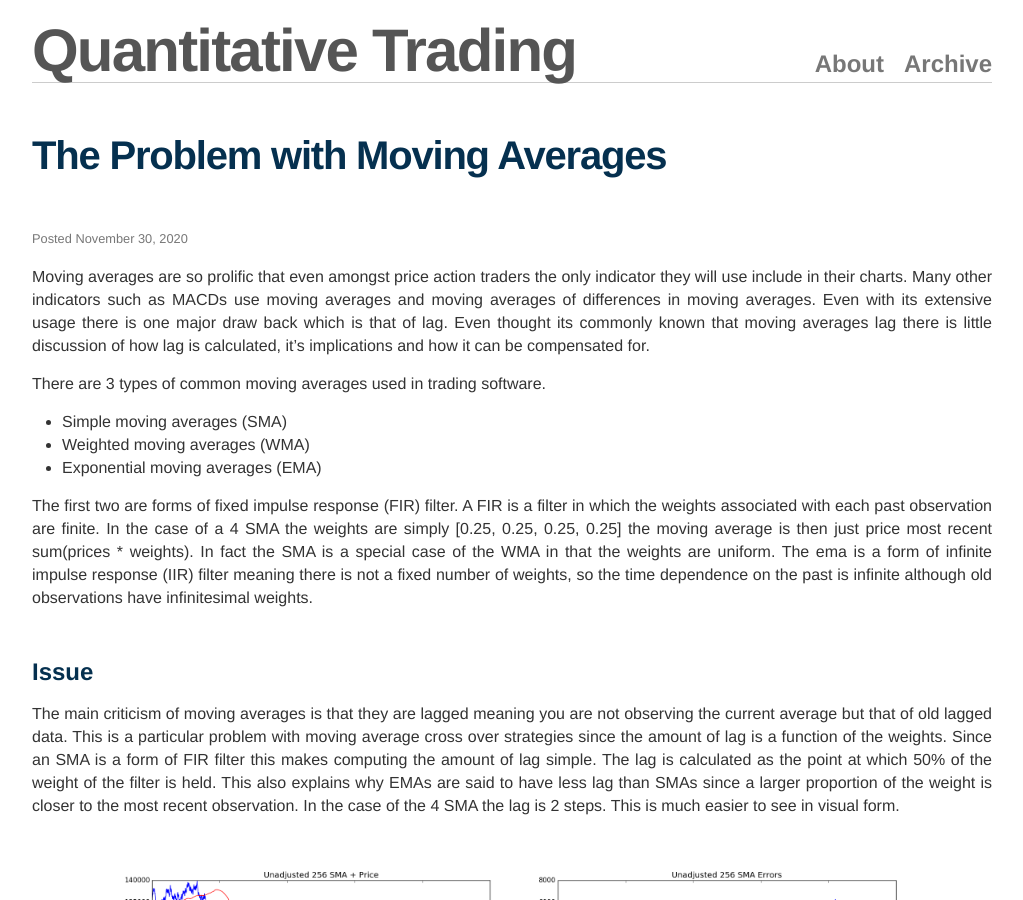
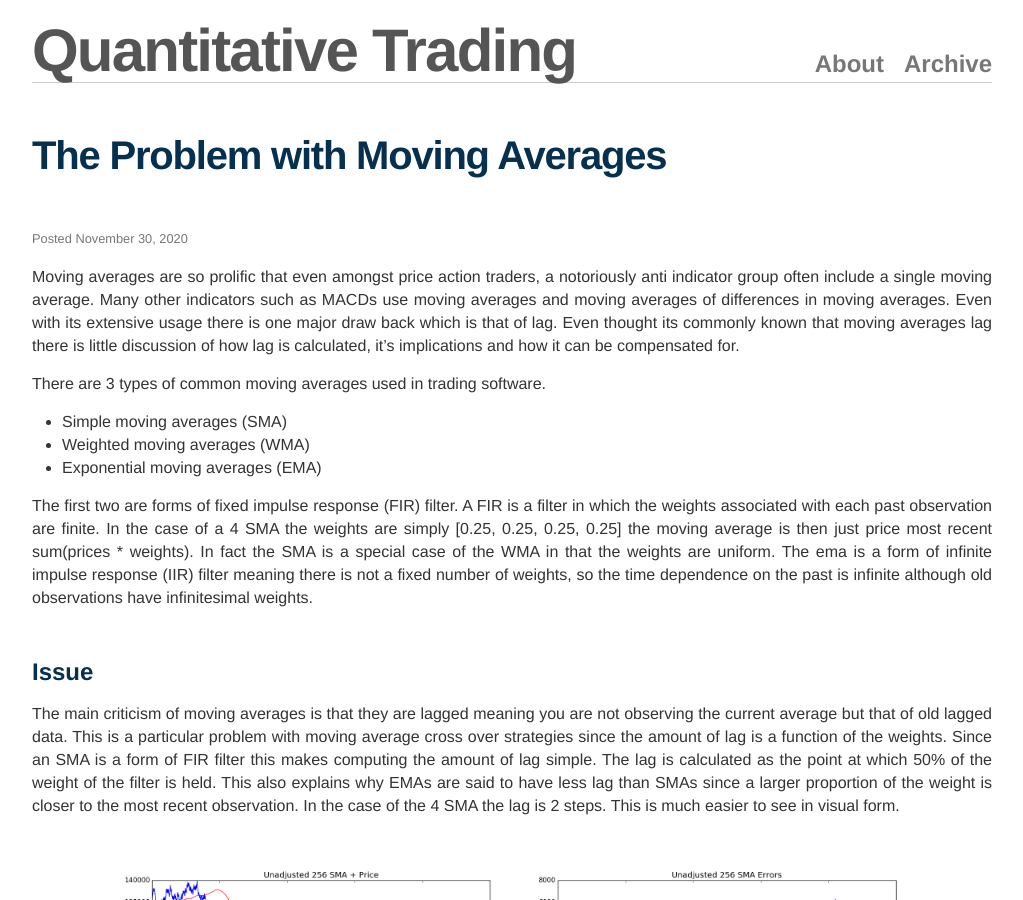
Before and after one commit to MarkRBest/markrbest.github.io, a Jekyll site: the page built from _posts/2020-11-30-problem-with-moving-averages.md, in a window 1280 px wide and 900 px high. Shown: the whole window, without its empty margins (128-1151 px from the left). Built offline with Jekyll 4.4.1, drawn with Linux system fonts in a browser that asks for light colours; nearby versions of some CDN libraries; formulas are drawn with MathJax 3; comment, search, counter and statistics services are not loaded.

Commit message:
fix to wording

```diff
--- a/_posts/2020-11-30-problem-with-moving-averages.md
+++ b/_posts/2020-11-30-problem-with-moving-averages.md
@@ -6,7 +6,7 @@ category:
 - FIR Filters
 ---
 
-Moving averages are so prolific that even amongst price action traders the only indicator they will use include in their charts.
+Moving averages are so prolific that even amongst price action traders, a notoriously anti indicator group often include a single moving average.
 Many other indicators such as MACDs use moving averages and moving averages of differences in moving averages.
 Even with its extensive usage there is one major draw back which is that of lag. Even thought its commonly known that moving averages lag there is little discussion of how lag is calculated, it's implications and how it can be compensated for.
 
```
